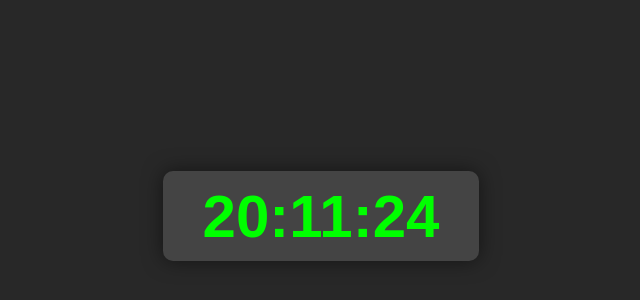
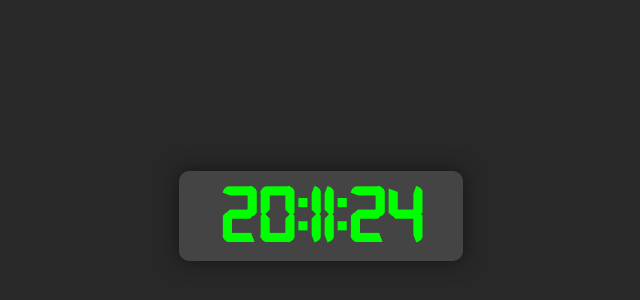
Before and after one commit to elbwrlimx/projetos, a plain HTML site: page relogio digital/index.html in a window 1280 px wide. Shown: the part 184-484 px from the top of the page, without its empty margins (319-959 px from the left). Drawn offline with Linux system fonts and the light colour scheme.

Commit message:
alterações css

```diff
--- a/relogio digital/style.css
+++ b/relogio digital/style.css
@@ -1,3 +1,9 @@
+@font-face {
+  font-family: 'Digital-7';
+  src: url('fonts/digital-7.ttf') format('truetype');
+}
+
+
 body {
     display: flex;
     justify-content: center;
@@ -5,7 +11,6 @@ body {
     height: 100vh;
     margin: 0;
     background-color: #282828;
-    font-family: Arial, sans-serif;
   }
 
   .relogio {
@@ -20,7 +25,8 @@ body {
   }
 
   h1 {
+    font-family: 'Digital-7', monospace;
     color: #00ff00;
-    font-size: 60px;
+    font-size: 80px;
     margin: 0;
   }
```
